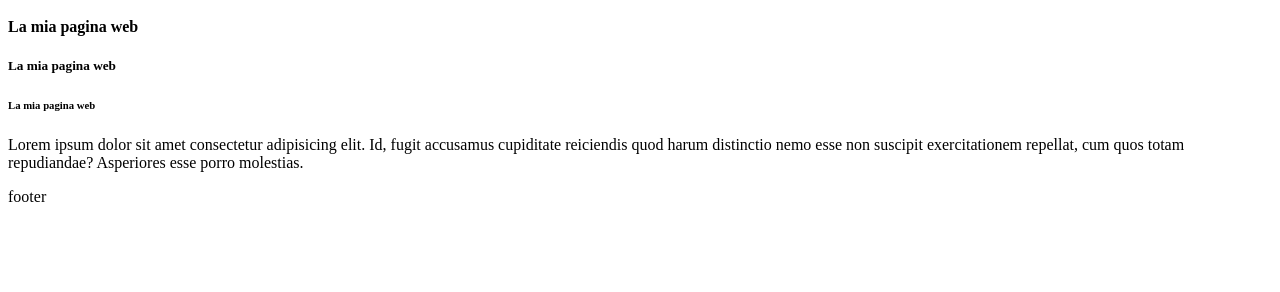
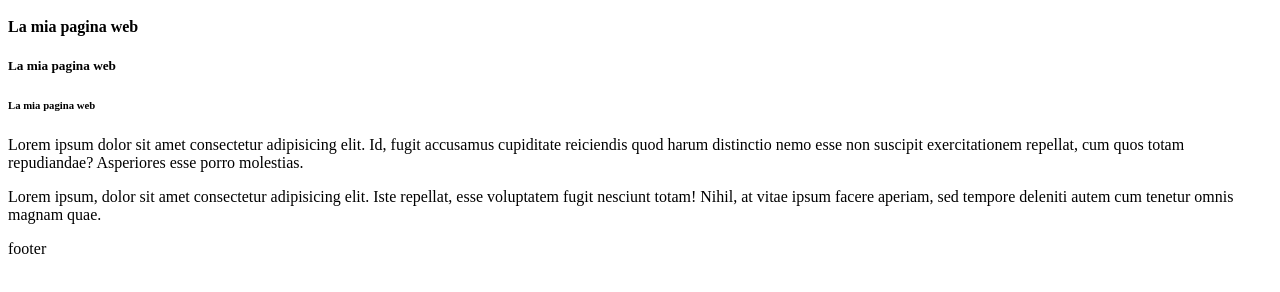
Before and after one commit to Ceccio03/intro-html, a plain HTML site: page index.html in a window 1280 px wide. Shown: the part 152-444 px from the top of the page. Drawn offline with Linux system fonts and the light colour scheme.

Commit message:
Update index.html

```diff
--- a/index.html
+++ b/index.html
@@ -21,6 +21,9 @@
         <p>
             Lorem ipsum dolor sit amet consectetur adipisicing elit. Id, fugit accusamus cupiditate reiciendis quod harum distinctio nemo esse non suscipit exercitationem repellat, cum quos totam repudiandae? Asperiores esse porro molestias.
         </p>
+        <p>
+            Lorem ipsum, dolor sit amet consectetur adipisicing elit. Iste repellat, esse voluptatem fugit nesciunt totam! Nihil, at vitae ipsum facere aperiam, sed tempore deleniti autem cum tenetur omnis magnam quae.
+        </p>
     </main>
     <footer>
         footer
```
